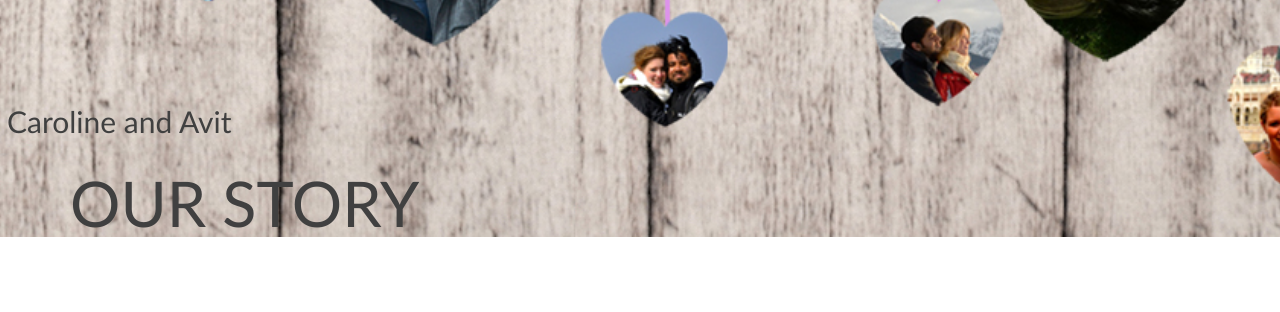
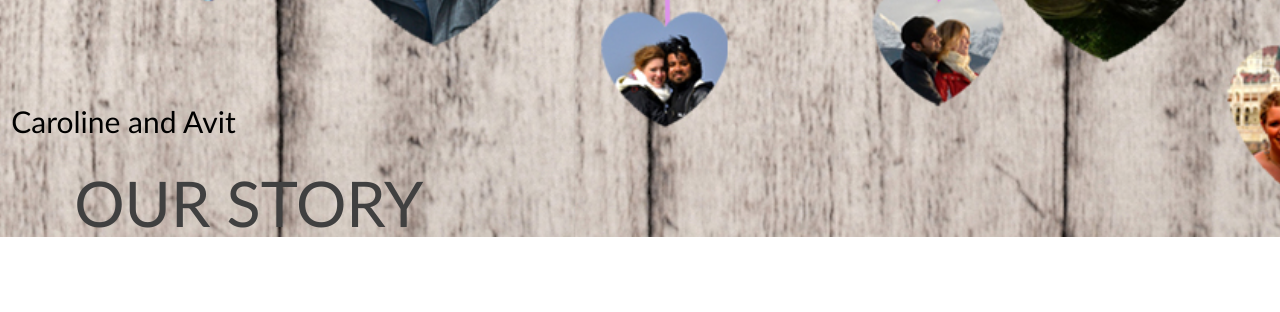
Before and after one commit to MonchiLin/carowedavit.github.io, a Jekyll site: the page built from index.html, in a window 1280 px wide. Shown: the part 663-975 px from the top of the page. Built offline with Jekyll 4.4.1, drawn with Linux system fonts in a browser that asks for light colours.

```diff
--- a/css/stylish-portfolio.css
+++ b/css/stylish-portfolio.css
@@ -21,13 +21,13 @@
     display: table-cell;
     text-align: left;
     vertical-align: bottom;
-    color:  #404040;
-    text-indent: 0.5em;
+    color:  #000000;
+    text-indent: 0.8em;
 }
 
 .text-vertical-center h1 {
     margin: 0;
-    padding: 0em;
+    padding: 0;
     font-size: 4.5em;
     color:  #404040;
     font-weight: 5;
```
